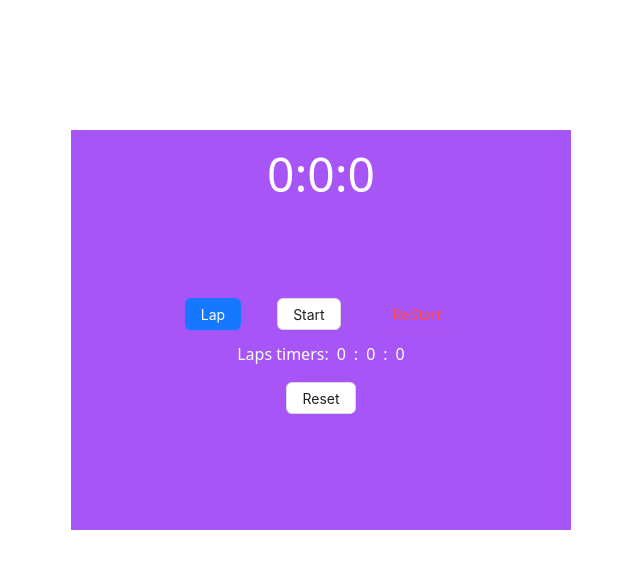
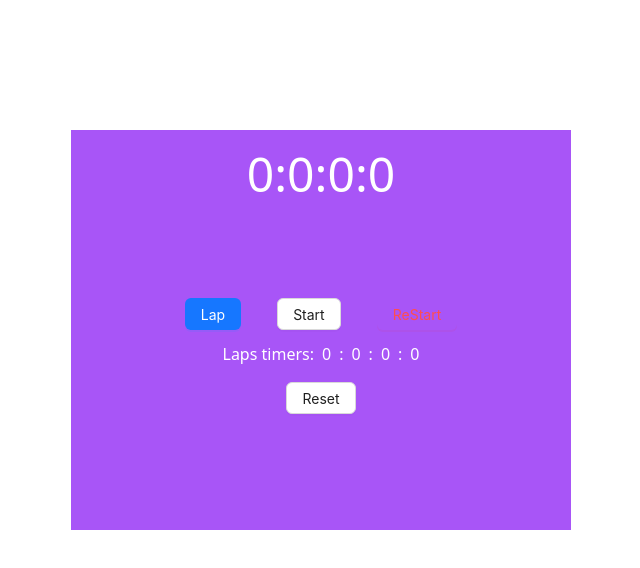
Before and after one commit to Hikmatjan/timer, a React (Vite) app: page / in a window 1280 px wide. Both pictures are taken after a click on the button "Lap". Shown: the top 568 px of the page, without its empty margins (319-959 px from the left). Built offline with nearby package versions, Linux system fonts and the light colour scheme.

Commit message:
first-commit

```diff
--- a/src/App.jsx
+++ b/src/App.jsx
@@ -23,7 +23,15 @@ const App = () => {
   const [second, setSecond] = useState(0);
   const [minute, setMinute] = useState(0);
   const [hour, setHour] = useState(0);
+  const [milesecond, setmileSecond] = useState(0);
   const [running, setRunning] = useState(0);
+  const changemilesecond = (previous) => {
+    if (previous === 1000) {
+      setmileSecond(changeSecond);
+      return 0;
+    }
+    return previous + 1;
+  };
   const changeSecond = (previous) => {
     if (previous === 59) {
       setMinute(changeMinute);
@@ -44,7 +52,7 @@ const App = () => {
     if (running)
       timerRef.current = setInterval(() => {
         //not understandable
-        setSecond(changeSecond);
+        setmileSecond(changemilesecond);
       }, 10);
     else clearInterval(timerRef.current);
   }, [running]);
@@ -53,6 +61,7 @@ const App = () => {
     setHour(0);
     setMinute(0);
     setSecond(0);
+    setmileSecond(0);
   };
 
   const onLap = () => {
@@ -66,6 +75,7 @@ const App = () => {
             hour,
             minute,
             second,
+            milesecond,
             id: "v4[]",
           },
         ];
@@ -75,12 +85,15 @@ const App = () => {
     setHour(0);
     setMinute(0);
     setSecond(0);
+    setmileSecond(0);
+    setLap([]);
   };
   return (
     <div id="main" className="flex items-center justify-center">
       <div className="w-[500px] h-[400px] mt-[130px] bg-purple-500">
         <div className=" flex justify-center items-center text-white text-5xl mt-5 font-normal">
-          <h3> {hour} </h3>:<h3>{minute}</h3>:<h3>{second}</h3>
+          <h3> {hour} </h3>:<h3>{minute}</h3>:<h3>{second}</h3>:
+          <h3> {milesecond} </h3>
         </div>
         <div className=" w-[80%] m-auto justify-center mt-[100px] flex gap-9">
           <Button type="primary" onClick={onLap}>
@@ -109,14 +122,15 @@ const App = () => {
           </Button>
         </div>
         <div className="w-full flex flex-col gap-4 items-center ">
-          {lap.map(({ id, hour, minute, second }) => {
+          {lap.map(({ id, hour, minute, second, milesecond }) => {
             return (
               <div
                 key={id}
                 className="flex items-center justify-center text-white mt-3 gap-2"
               >
                 <h1>Laps timers:</h1>
-                <h3>{hour}</h3>:<h3>{minute}</h3>:<h3>{second}</h3>
+                <h3>{hour}</h3>:<h3>{minute}</h3>:<h3>{second}</h3>:
+                <h3>{milesecond}</h3>
               </div>
             );
           })}
```
